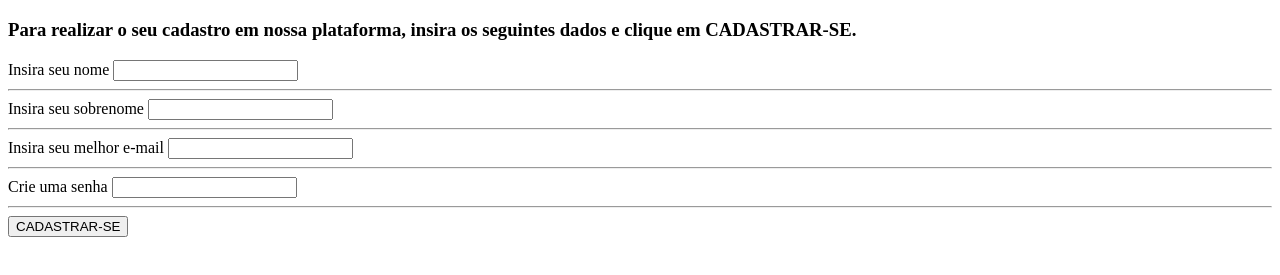
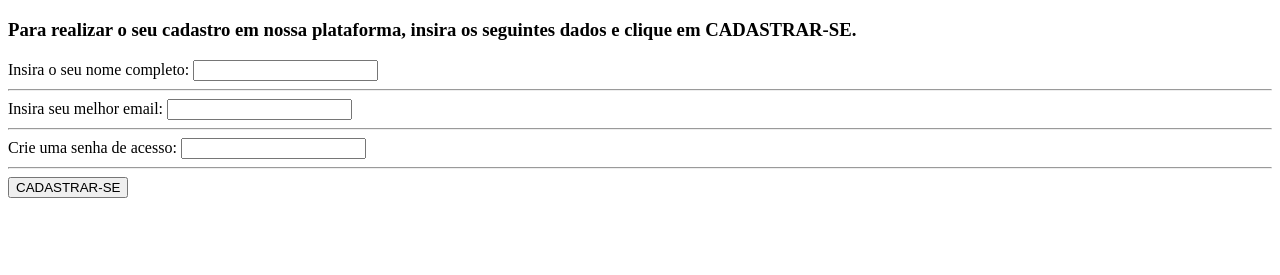
Before and after one commit to petersonpcs/modulo_git, a plain HTML site: page exercicio.html in a window 1280 px wide. Shown: the part 61-336 px from the top of the page. Drawn offline with Linux system fonts and the light colour scheme.

Commit message:
atualização exercício_html

```diff
--- a/exercicio.html
+++ b/exercicio.html
@@ -7,22 +7,24 @@
     <title>Document</title>
 </head>
 <body>
+
+    <form>
     <h1>Formulário de cadastro</h1>
     <h3>Para realizar o seu cadastro em nossa plataforma, insira os seguintes dados e clique em CADASTRAR-SE.</h3>
 
-    <label for="text"> Insira seu nome</label>
-    <input type="text" placeholder="" /> <hr />
+    <label for="nome_completo"> Insira o seu nome completo: </label>
+    <input type="text" name="nome_completo" id="nome_completo" /> <hr />
 
-    <label for="text"> Insira seu sobrenome</label>
-    <input type="text" placeholder="" /> <hr />
+    <label for="email"> Insira seu melhor email: </label>
+    <input type="email" name="email" id="email" /> <hr />
 
-    <label for="email"> Insira seu melhor e-mail</label>
-    <input id="email" type="email"> <hr />
-
-    <label for="password"> Crie uma senha</label>
-    <input type="password" placeholder="" /> <hr />
+    <label for="password"> Crie uma senha de acesso: </label>
+    <input type="password" name="password" id="password" /> <hr />
 
     <button type="submit">
         CADASTRAR-SE
+    </button>
+
+    </form>
 </body>
 </html>
```
